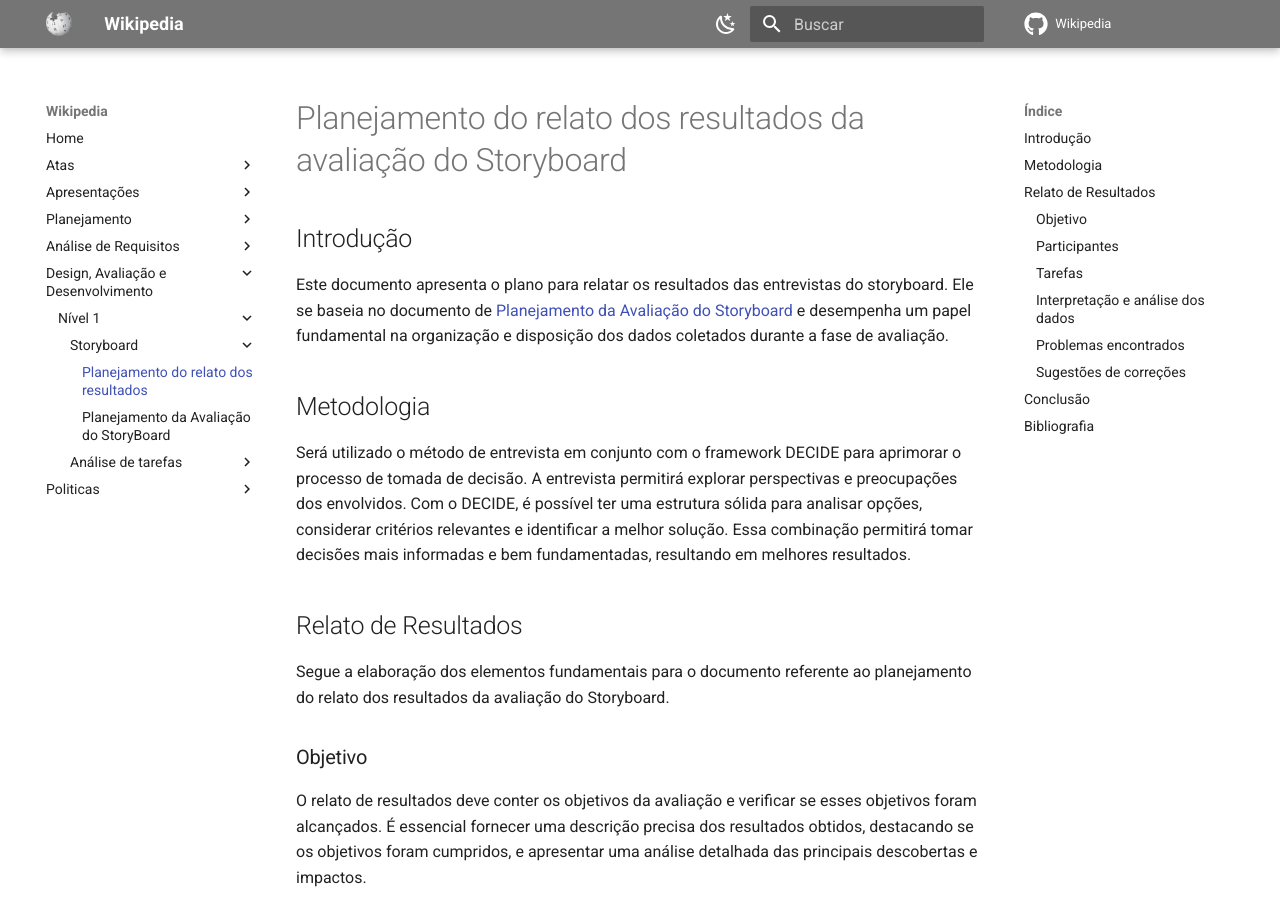
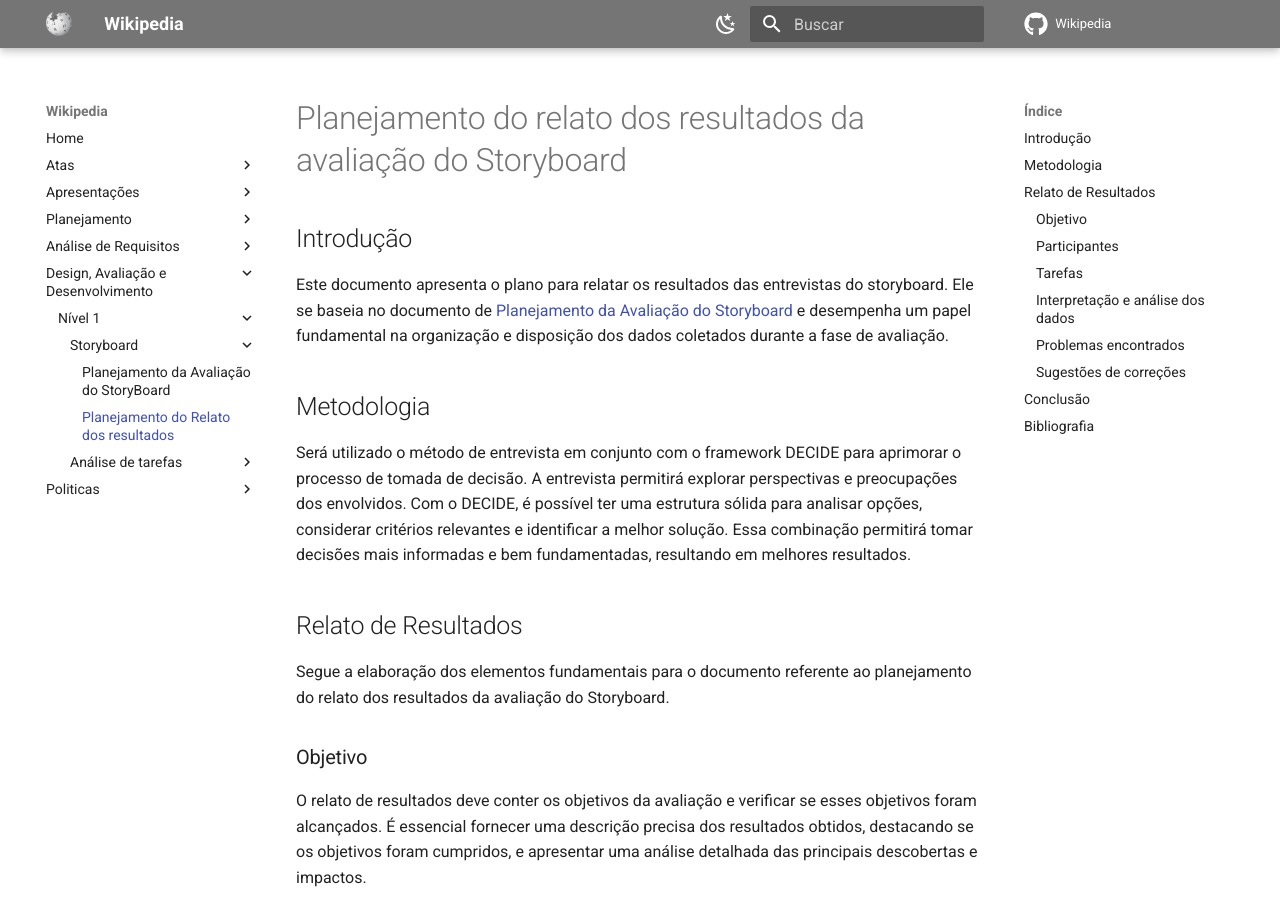
Before and after one commit to Interacao-Humano-Computador/2023.1-Wikipedia, an MkDocs documentation site: the page built from docs/design-avaliacao-desenvolvimento/nivel1/storyboard/planejamentoResultadosAvaliacaoStoryboard.md, in a window 1280 px wide and 900 px high. Built offline with MkDocs 1.6.1 and Material for MkDocs 9.7.7, drawn with Linux system fonts in a browser that asks for light colours; comment, search, counter and statistics services are not loaded; part of the change alters nothing that is shown.

```diff
--- a/docs/design-avaliacao-desenvolvimento/nivel1/planejamentoResultadosAvaliacaoStoryboard.md
+++ b/docs/design-avaliacao-desenvolvimento/nivel1/storyboard/planejamentoResultadosAvaliacaoStoryboard.md
@@ -2,7 +2,7 @@
 
 ## Introdução
 
-Este documento apresenta o plano para relatar os resultados das entrevistas do storyboard. Ele se baseia no documento de [Planejamento da Avaliação do Storyboard](design-avaliacao-desenvolvimento/nivel1/storyboard/planejamentoDaAvaliacao.md) e desempenha um papel fundamental na organização e disposição dos dados coletados durante a fase de avaliação.
+Este documento apresenta o plano para relatar os resultados das entrevistas do storyboard. Ele se baseia no documento de [Planejamento da Avaliação do Storyboard](../storyboard/planejamentoDaAvaliacao.md) e desempenha um papel fundamental na organização e disposição dos dados coletados durante a fase de avaliação.
 
 ## Metodologia
 
--- a/mkdocs.yml
+++ b/mkdocs.yml
@@ -67,8 +67,8 @@ nav:
   - Design, Avaliação e Desenvolvimento:
       - Nível 1:
         - Storyboard:
-          - Planejamento do relato dos resultados: design-avaliacao-desenvolvimento/nivel1/planejamentoResultadosAvaliacaoStoryboard.md
           - Planejamento da Avaliação do StoryBoard: design-avaliacao-desenvolvimento/nivel1/storyboard/planejamentoDaAvaliacao.md
+          - Planejamento do Relato dos resultados: design-avaliacao-desenvolvimento/nivel1/storyboard/planejamentoResultadosAvaliacaoStoryboard.md
         - Análise de tarefas:
           - Planejamento da Avaliação: design-avaliacao-desenvolvimento/nivel1/analiseDeTarefas/planejamentoDaAvaliacaoTarefas.md
           - Planejamento dos Resultados das Análises de Tarefas: design-avaliacao-desenvolvimento/nivel1/analiseDeTarefas/planejamentoResultadosAnalisesTarefas.md
```
